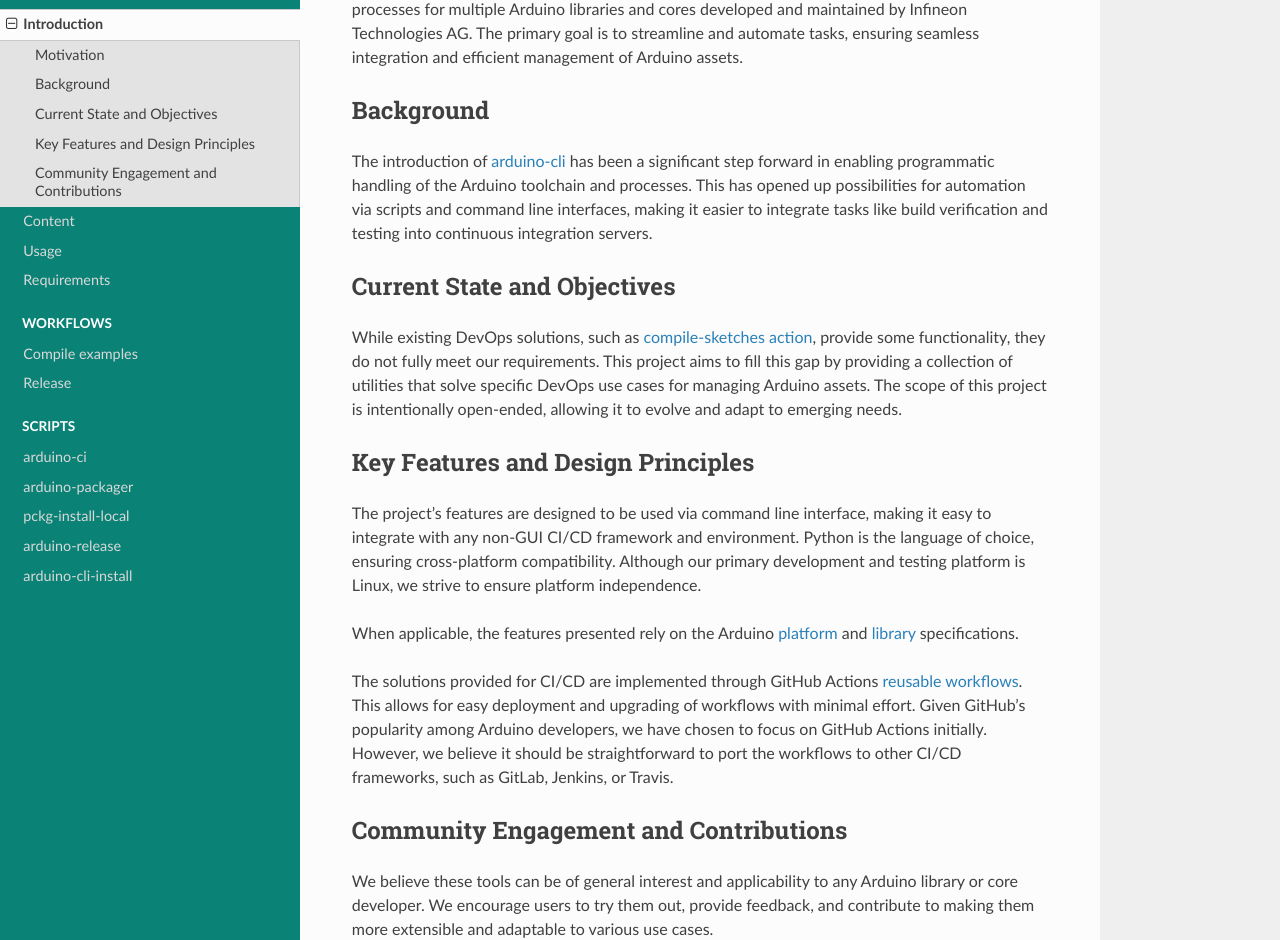
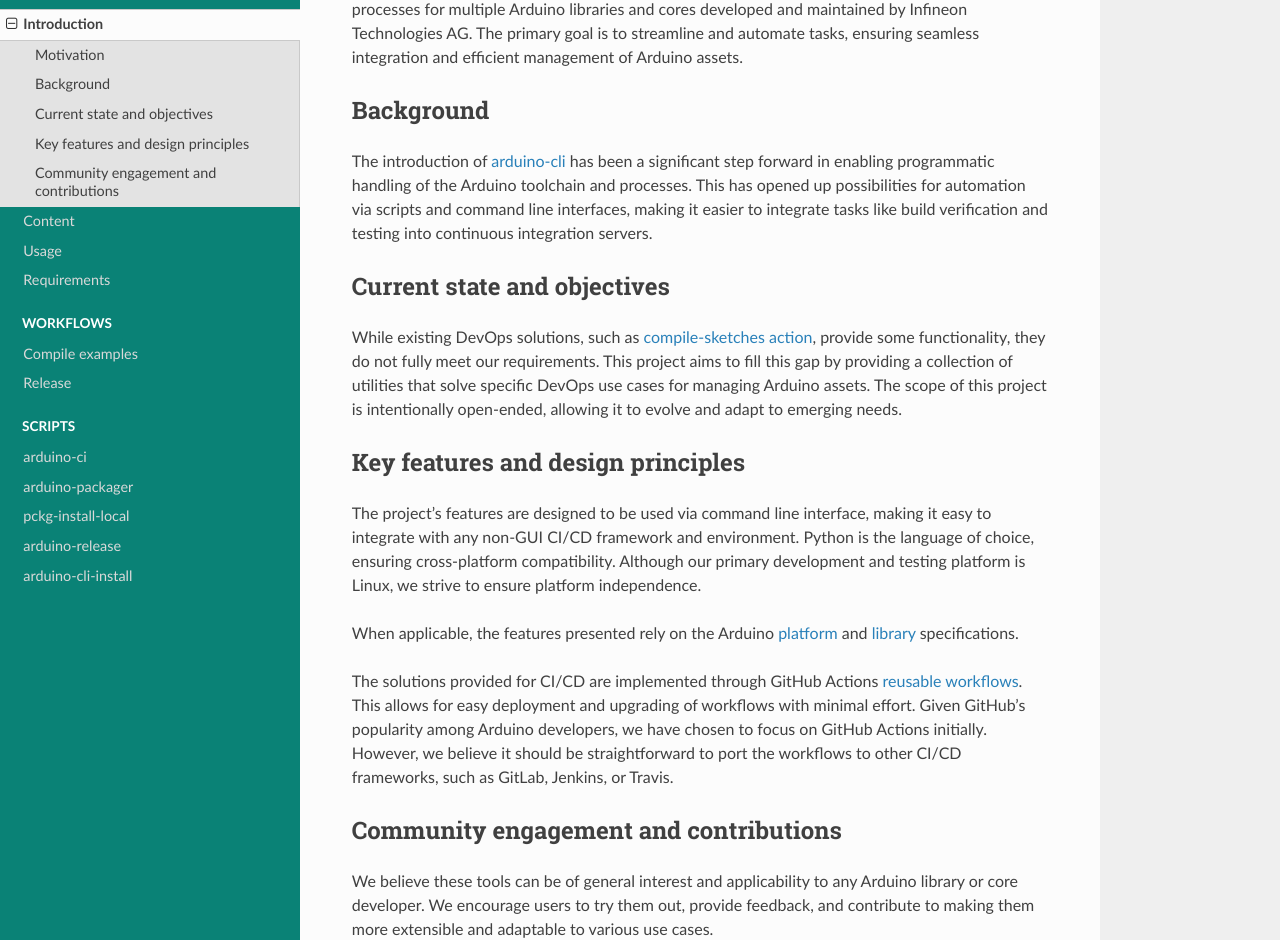
Before and after one commit to Infineon/arduino-devops, a Sphinx documentation site: the page built from docs/overview/motivation.rst, in a window 1280 px wide and 1373 px high. Shown: the part 242-1182 px from the top of the window. Built offline with Sphinx 7.4.7 and the Read the Docs theme 3.1.0, drawn with Linux system fonts in a browser that asks for light colours.

```diff
--- a/docs/overview/motivation.rst
+++ b/docs/overview/motivation.rst
@@ -11,12 +11,12 @@ Background
 
 The introduction of `arduino-cli <https://docs.arduino.cc/arduino-cli/>`_ has been a significant step forward in enabling programmatic handling of the Arduino toolchain and processes. This has opened up possibilities for automation via scripts and command line interfaces, making it easier to integrate tasks like build verification and testing into continuous integration servers.
 
-Current State and Objectives
+Current state and objectives
 ----------------------------
 
 While existing DevOps solutions, such as `compile-sketches action <https://github.com/arduino/compile-sketches>`_, provide some functionality, they do not fully meet our requirements. This project aims to fill this gap by providing a collection of utilities that solve specific DevOps use cases for managing Arduino assets. The scope of this project is intentionally open-ended, allowing it to evolve and adapt to emerging needs.
 
-Key Features and Design Principles
+Key features and design principles
 ----------------------------------
 
 The project's features are designed to be used via command line interface, making it easy to integrate with any non-GUI CI/CD framework and environment. Python is the language of choice, ensuring cross-platform compatibility. Although our primary development and testing platform is Linux, we strive to ensure platform independence.
@@ -25,7 +25,7 @@ When applicable, the features presented rely on the Arduino `platform <https://d
 
 The solutions provided for CI/CD are implemented through GitHub Actions `reusable workflows <https://docs.github.com/en/actions/sharing-automations/reusing-workflows>`_. This allows for easy deployment and upgrading of workflows with minimal effort. Given GitHub's popularity among Arduino developers, we have chosen to focus on GitHub Actions initially. However, we believe it should be straightforward to port the workflows to other CI/CD frameworks, such as GitLab, Jenkins, or Travis.
 
-Community Engagement and Contributions
+Community engagement and contributions
 --------------------------------------
 
 We believe these tools can be of general interest and applicability to any Arduino library or core developer. We encourage users to try them out, provide feedback, and contribute to making them more extensible and adaptable to various use cases.
--- a/docs/overview/usage.rst
+++ b/docs/overview/usage.rst
@@ -5,7 +5,7 @@ This repository is designed to automate DevOps processes for Arduino libraries a
 Thus, we recommend starting by adding the available `reusable workflows <https://github.com/Infineon/arduino-devops/tree/main/.github/workflows>`_ to your GitHub-hosted library or core.
 Before running the workflows, you'll need to configure them with some minimal settings.
 
-Step-by-Step Enablement
+Step-by-step enablement
 -----------------------
 
 To begin, we recommend following our Getting Started guides, which will walk you through the process of enabling the workflows:
@@ -13,12 +13,12 @@ To begin, we recommend following our Getting Started guides, which will walk you
 - :ref:`Getting started with compile-examples <compile_examples_getting_started>` workflow enablement. Learn how to set up the compile-examples workflow and start automating your build processes.
 - :ref:`Getting started with release <release_getting_started>` workflow enablement. Discover how to enable the release workflow and streamline your library or core releases.
 
-Advanced Customizations and Local Usage
+Advanced customizations and local usage
 ---------------------------------------
 
 As you become more familiar with the workflows and scripts, you might need advanced customizations to tailor them to your needs. You can also use the scripts locally on your development machine.
 
-Running Scripts Locally
+Running scripts locally
 ~~~~~~~~~~~~~~~~~~~~~~~
 
 To run the scripts locally, first ensure you have the required dependencies installed (see :ref:`Requirements <requirements>`).
```
